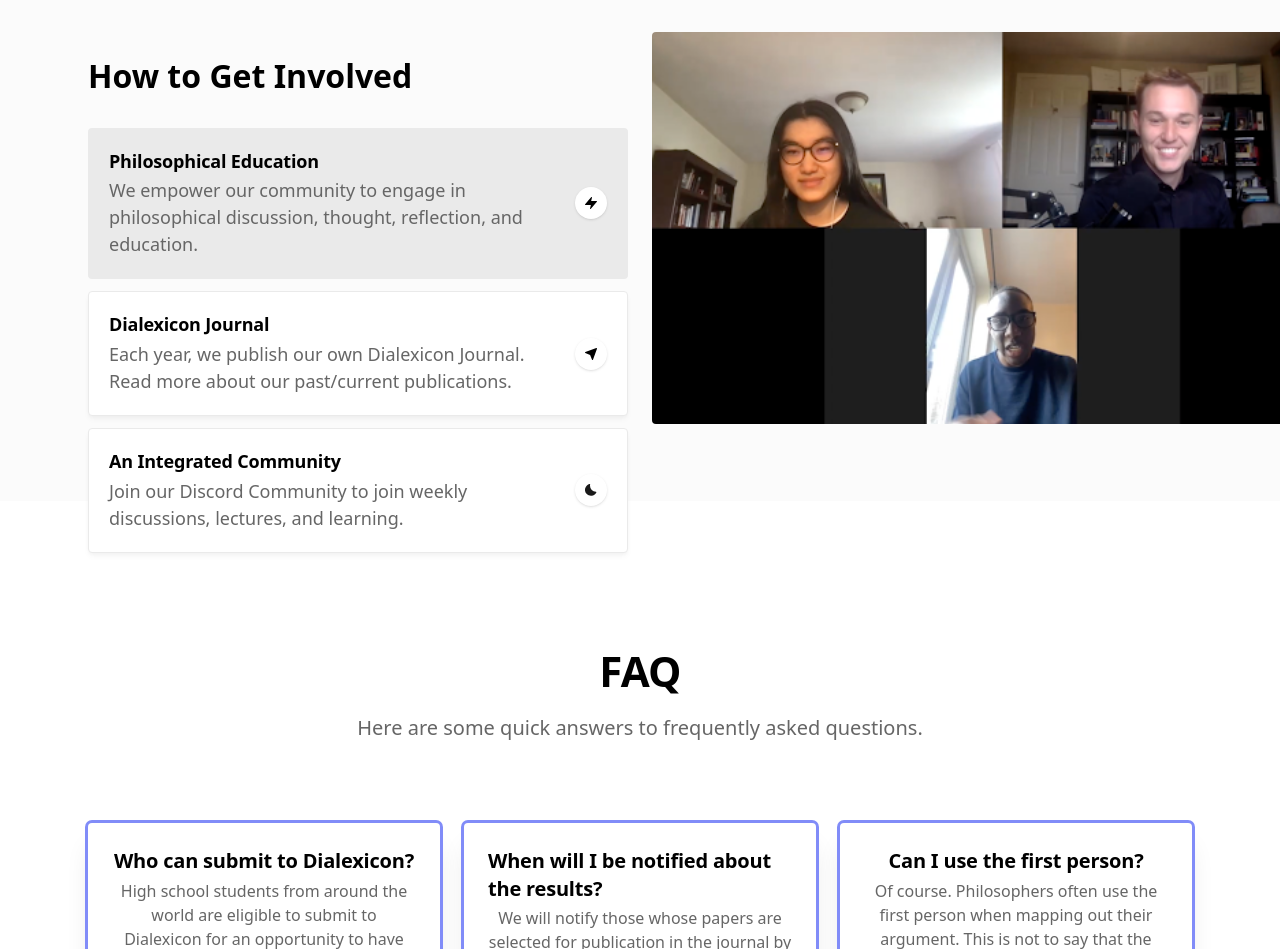
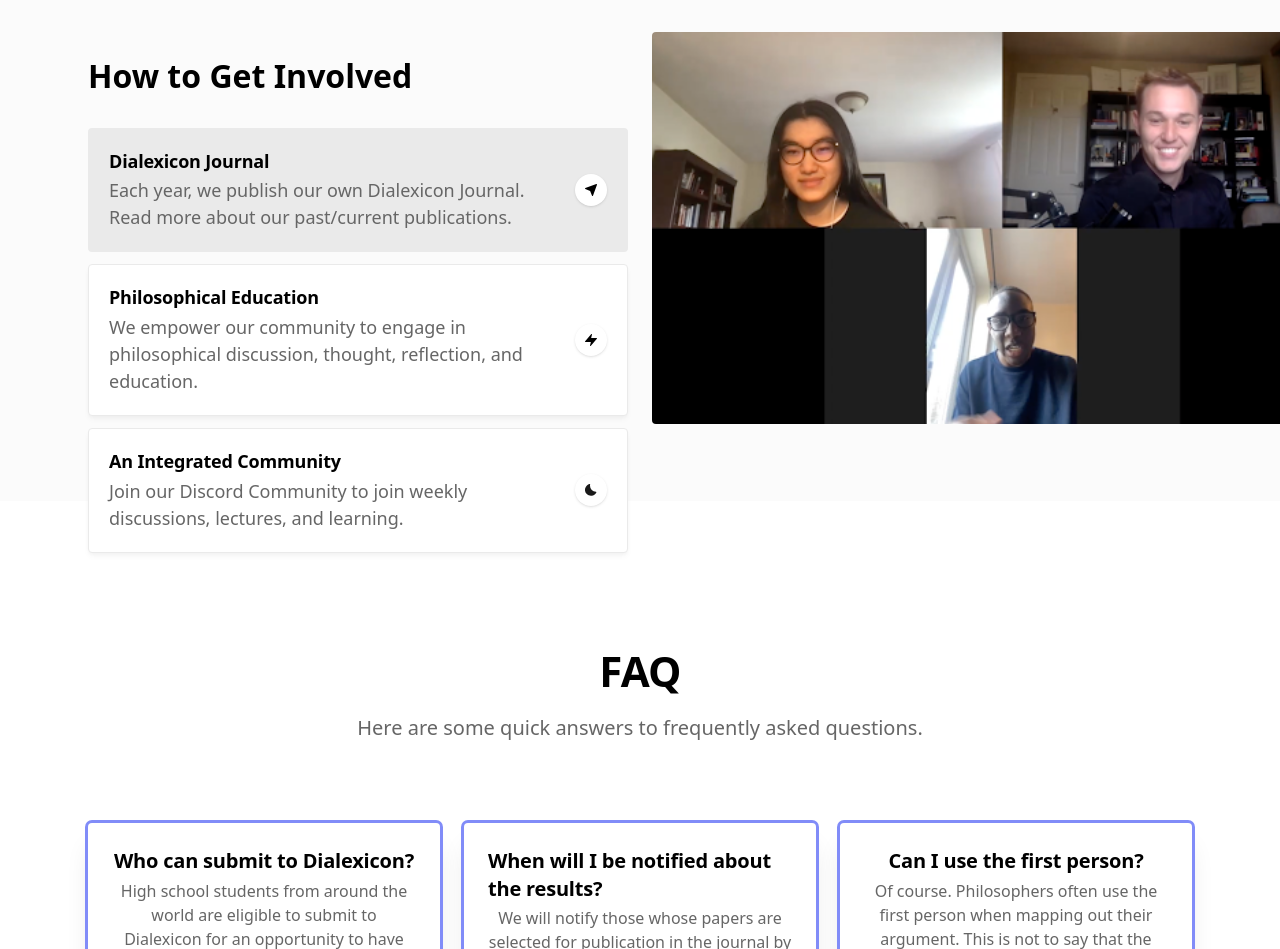
Before and after one commit to minor/dialexicon.org, a Next.js app: page / in a window 1280 px wide. Shown: the part 1580-2529 px from the top of the page. Built offline with nearby package versions, Linux system fonts and the light colour scheme.

Commit message:
fix(order): tabs

```diff
--- a/components/Features.js
+++ b/components/Features.js
@@ -56,7 +56,7 @@ function Features() {
           <div className="md:grid md:grid-cols-12 md:gap-6">
             {/* Content */}
             <div
-              className="max-w-xl mx-auto md:max-w-none md:w-full md:col-span-7 lg:col-span-6 md:mt-6"
+              className="max-w-xl mx-auto md:col-span-7 md:mt-6 md:w-full md:max-w-none lg:col-span-6"
               data-aos="fade-right"
             >
               <div className="mb-8 md:pr-4 lg:pr-12 xl:pr-16">
@@ -68,46 +68,15 @@ function Features() {
               {/* Tabs buttons */}
               <div className="mb-8 md:mb-0">
                 <a
-                  className={`flex items-center text-lg p-5 rounded border transition duration-300 ease-in-out mb-3 ${
+                  className={`mb-3 flex items-center rounded border p-5 text-lg transition duration-300 ease-in-out ${
                     tab !== 1
-                      ? "bg-white shadow-md border-gray-200 hover:shadow-lg"
-                      : "bg-gray-200 border-transparent"
+                      ? "border-gray-200 bg-white shadow-md hover:shadow-lg"
+                      : "border-transparent bg-gray-200"
                   }`}
                   href="#0"
                   onClick={(e) => {
                     e.preventDefault();
                     setTab(1);
-                  }}
-                >
-                  <div>
-                    <div className="mb-1 font-bold leading-snug tracking-tight">
-                      Philosophical Education
-                    </div>
-                    <div className="text-gray-600">
-                      We empower our community to engage in philosophical
-                      discussion, thought, reflection, and education.
-                    </div>
-                  </div>
-                  <div className="flex items-center justify-center flex-shrink-0 w-8 h-8 ml-3 bg-white rounded-full shadow">
-                    <svg
-                      className="w-3 h-3 fill-current"
-                      viewBox="0 0 12 12"
-                      xmlns="http://www.w3.org/2000/svg"
-                    >
-                      <path d="M11.953 4.29a.5.5 0 00-.454-.292H6.14L6.984.62A.5.5 0 006.12.173l-6 7a.5.5 0 00.379.825h5.359l-.844 3.38a.5.5 0 00.864.445l6-7a.5.5 0 00.075-.534z" />
-                    </svg>
-                  </div>
-                </a>
-                <a
-                  className={`flex items-center text-lg p-5 rounded border transition duration-300 ease-in-out mb-3 ${
-                    tab !== 2
-                      ? "bg-white shadow-md border-gray-200 hover:shadow-lg"
-                      : "bg-gray-200 border-transparent"
-                  }`}
-                  href="#0"
-                  onClick={(e) => {
-                    e.preventDefault();
-                    setTab(2);
                   }}
                 >
                   <div>
@@ -133,10 +102,41 @@ function Features() {
                   </div>
                 </a>
                 <a
-                  className={`flex items-center text-lg p-5 rounded border transition duration-300 ease-in-out mb-3 ${
+                  className={`mb-3 flex items-center rounded border p-5 text-lg transition duration-300 ease-in-out ${
+                    tab !== 2
+                      ? "border-gray-200 bg-white shadow-md hover:shadow-lg"
+                      : "border-transparent bg-gray-200"
+                  }`}
+                  href="#0"
+                  onClick={(e) => {
+                    e.preventDefault();
+                    setTab(2);
+                  }}
+                >
+                  <div>
+                    <div className="mb-1 font-bold leading-snug tracking-tight">
+                      Philosophical Education
+                    </div>
+                    <div className="text-gray-600">
+                      We empower our community to engage in philosophical
+                      discussion, thought, reflection, and education.
+                    </div>
+                  </div>
+                  <div className="flex items-center justify-center flex-shrink-0 w-8 h-8 ml-3 bg-white rounded-full shadow">
+                    <svg
+                      className="w-3 h-3 fill-current"
+                      viewBox="0 0 12 12"
+                      xmlns="http://www.w3.org/2000/svg"
+                    >
+                      <path d="M11.953 4.29a.5.5 0 00-.454-.292H6.14L6.984.62A.5.5 0 006.12.173l-6 7a.5.5 0 00.379.825h5.359l-.844 3.38a.5.5 0 00.864.445l6-7a.5.5 0 00.075-.534z" />
+                    </svg>
+                  </div>
+                </a>
+                <a
+                  className={`mb-3 flex items-center rounded border p-5 text-lg transition duration-300 ease-in-out ${
                     tab !== 3
-                      ? "bg-white shadow-md border-gray-200 hover:shadow-lg"
-                      : "bg-gray-200 border-transparent"
+                      ? "border-gray-200 bg-white shadow-md hover:shadow-lg"
+                      : "border-transparent bg-gray-200"
                   }`}
                   href="#0"
                   onClick={(e) => {
@@ -172,7 +172,7 @@ function Features() {
 
             {/* Tabs items */}
             <div
-              className="max-w-xl mx-auto mb-8 md:max-w-none md:w-full md:col-span-5 lg:col-span-6 md:mb-0 md:order-1"
+              className="max-w-xl mx-auto mb-8 md:order-1 md:col-span-5 md:mb-0 md:w-full md:max-w-none lg:col-span-6"
               data-aos="zoom-y-out"
               ref={tabs}
             >
```
